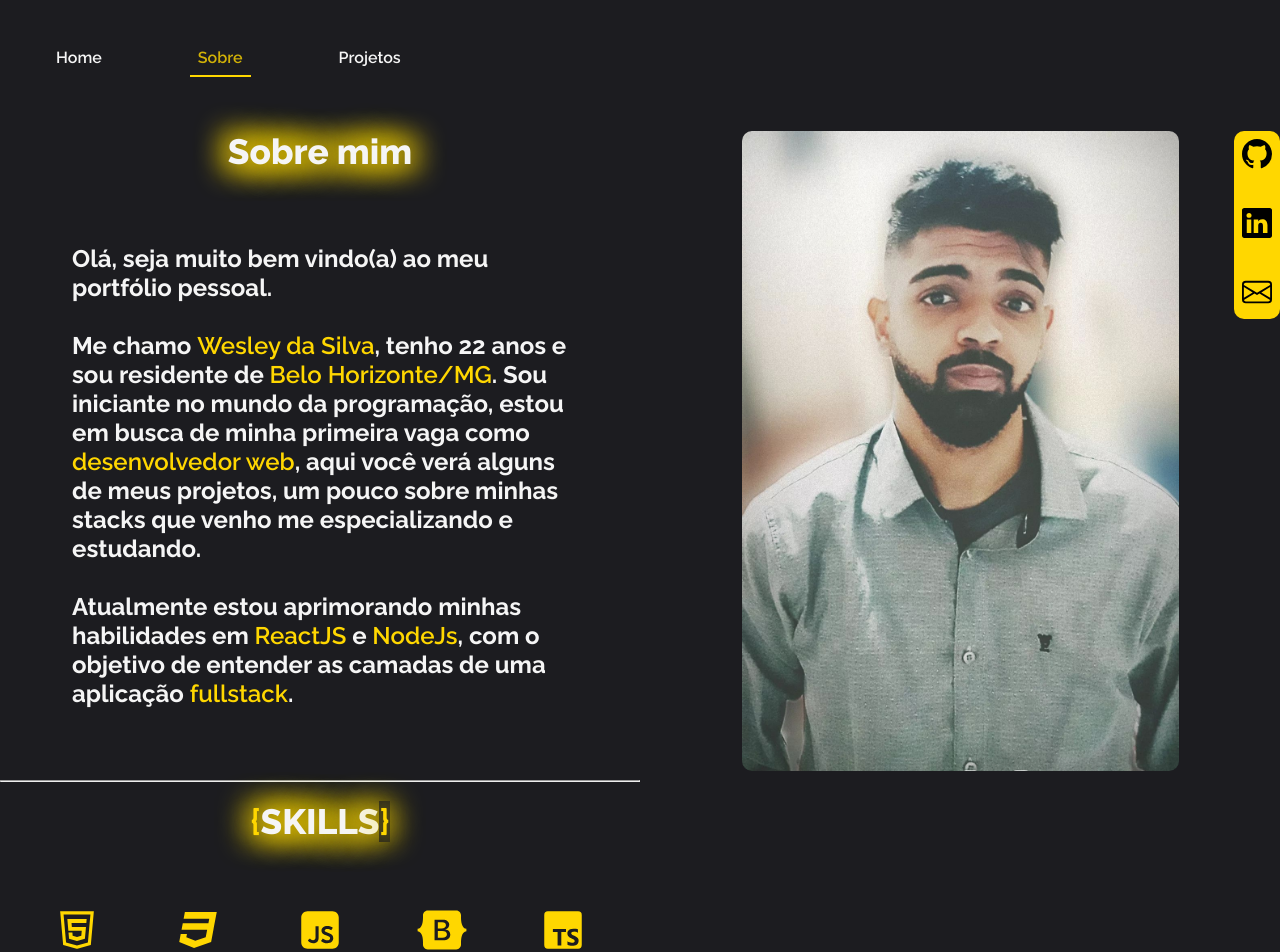
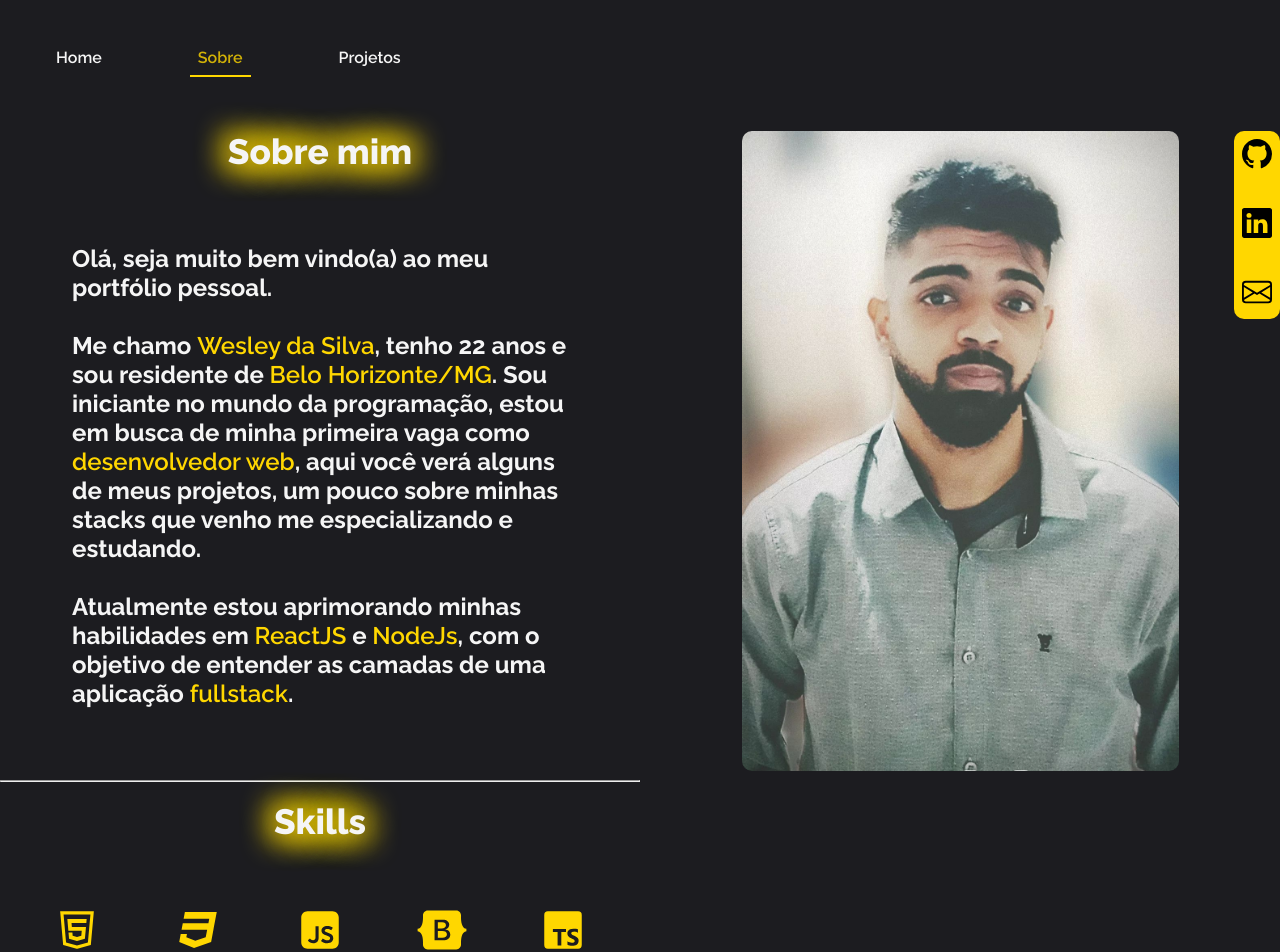
Before and after one commit to WesleySv19/react-portfolio, a React (Vite) app: page /about in a window 1280 px wide. Shown: the top 952 px of the page. Built offline with nearby package versions, Linux system fonts and the light colour scheme.

Commit message:
improving appearance

```diff
--- a/src/pages/About/index.jsx
+++ b/src/pages/About/index.jsx
@@ -36,7 +36,7 @@ const About = () => {
         </p>
         <hr />
         <br />
-        <p className={styles.title}><span>&#123;</span>SKILLS<span>&#125;</span></p>
+        <p className={styles.title}>Skills</p>
         <div className={styles.tech}>
           <div className={styles.divIcons}>
             <LiaHtml5 />
```
